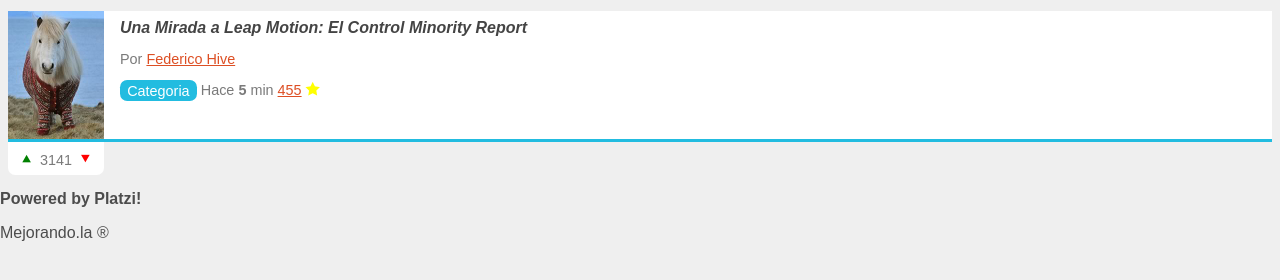
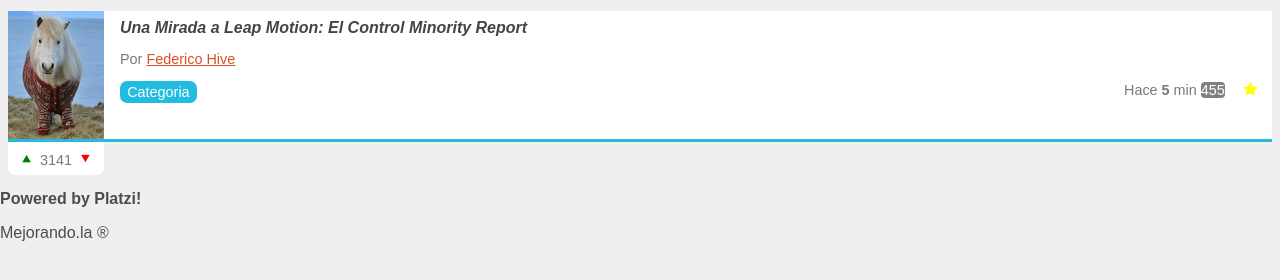
Before and after one commit to pty-consulting/Primera-PaginaWeb, a plain HTML site: page index.html in a window 1280 px wide. Shown: the part 134-414 px from the top of the page. Drawn offline with Linux system fonts and the light colour scheme.

Commit message:
código de comentario
Arreglos de estilo de datos_item

```diff
--- a/estilos.css
+++ b/estilos.css
@@ -145,9 +145,23 @@ nav #publicar_nav a
 	color: #7A7A7A;
 	font-size:0.9em;
 }
+#contenido .item .datos_item
+{
+	text-align: right;
+}
+#contenido .item .datos_item .comentarios_item
+{
+	background: gray;
+	border-radius: 4px;
+	color: white;
+	padding-right: 4px:;
+	text-decoration: none;
+
+}
 #contenido .item .datos_item .guardar_item
 {
 	text-decoration: none;
+	margin: 0 1em;
 }
 #contenido .item .datos_item .guardar_item:after
 {
@@ -160,6 +174,7 @@ nav #publicar_nav a
 	background: #22BCE0;
 	border-radius: 0.5em;
 	color: white;
+	float: left;
 	padding: 0.2em 0.5em;
 	text-decoration: none;
 
```
